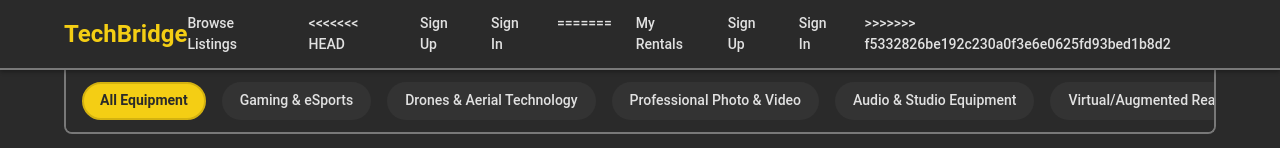
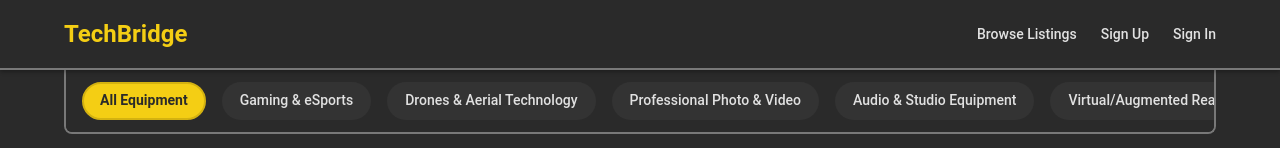
Before and after one commit to KIHLYouns/TechBridge_Frontend_Angular, an Angular app: page /listings in a window 1280 px wide. Shown: the top 148 px of the page. Built offline with nearby package versions, Linux system fonts and the light colour scheme.

Commit message:
fixed conflicts 2

```diff
--- a/src/app/core/components/header/header.component.html
+++ b/src/app/core/components/header/header.component.html
@@ -1,7 +1,6 @@
 <div class="header-logo">TechBridge</div>
 <nav class="header-nav">
     <a routerLink="/listings" class="header-nav-item">Browse Listings</a>
-<<<<<<< HEAD
         <!-- The key is using the else template -->
         <ng-container *ngIf="(isAuthenticated$ | async); else notAuthenticatedBlock">
             <!-- Authenticated links -->
@@ -14,9 +13,4 @@
             <a routerLink="/auth/sign-up" class="header-nav-item">Sign Up</a>
             <a routerLink="/auth/sign-in" class="header-nav-item">Sign In</a>
         </ng-template>
-=======
-    <a routerLink="/my-rentals" class="header-nav-item">My Rentals</a>
-    <a routerLink="/auth/sign-up" class="header-nav-item">Sign Up</a>
-    <a routerLink="/auth/sign-in" class="header-nav-item">Sign In</a>
->>>>>>> f5332826be192c230a0f3e6e0625fd93bed1b8d2
 </nav>
```
